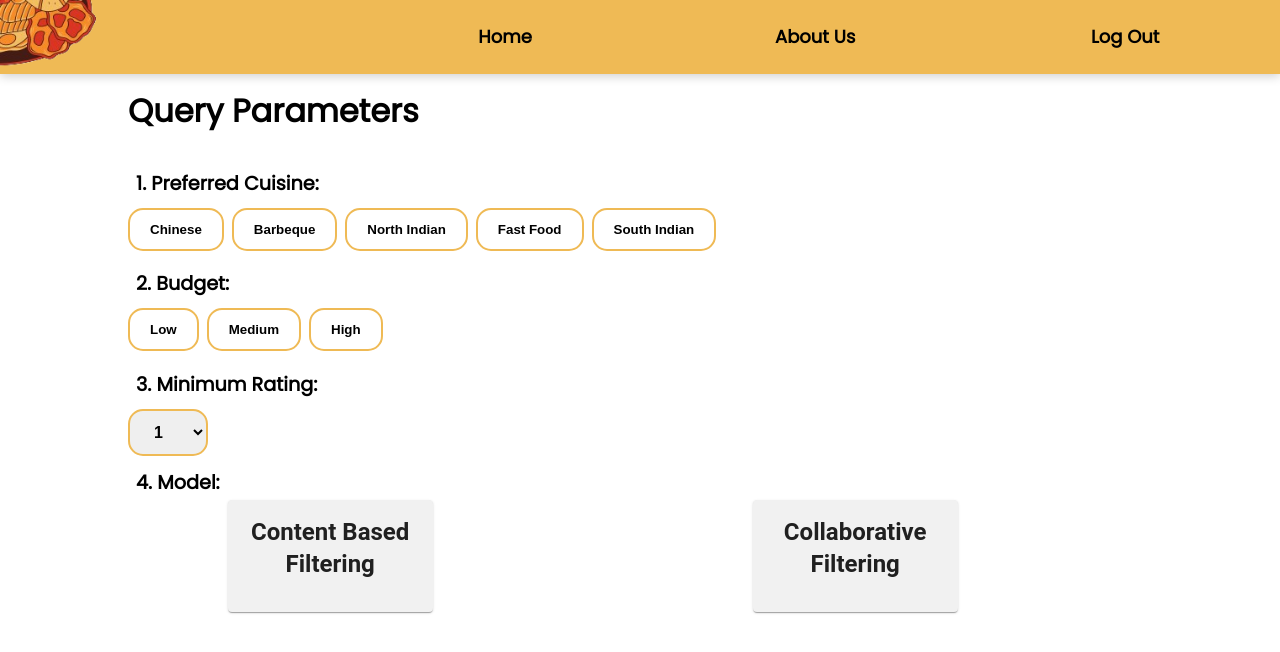
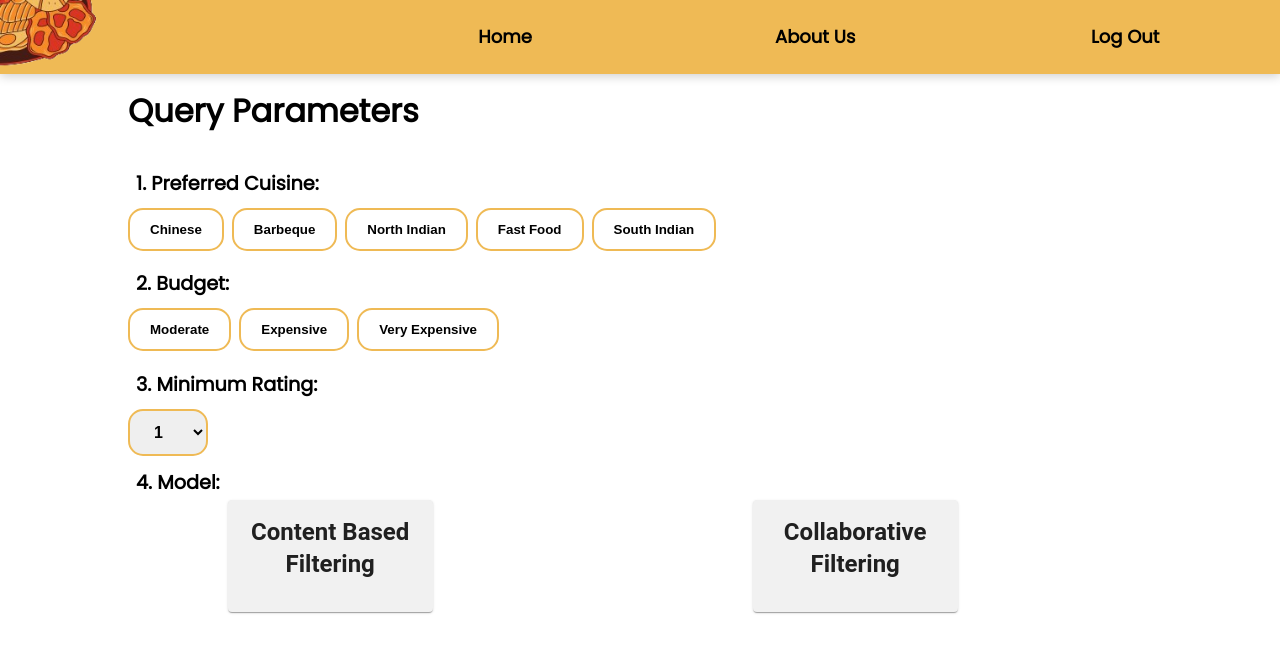
Before and after one commit to Machlinsekhar/RecommendationSysytem, a React (Create React App) app: page /dashboard/1 in a window 1280 px wide. Shown: the top 652 px of the page. Built offline with nearby package versions, Linux system fonts and the light colour scheme.

Commit message:
till frontend dashboard working

```diff
--- a/src/component/Dashboard.js
+++ b/src/component/Dashboard.js
@@ -14,7 +14,6 @@ import { useNavigate, useLocation } from 'react-router-dom';
 import NavBar from './NavBar';
 
 const Dashboard = () => {
-
   const [loadingModalOpen, setLoadingModalOpen] = useState(false);
   const [isSelected, setIsSelected] = useState(false);
   const [cuisine, setCuisine] = useState('');
@@ -25,15 +24,15 @@ const Dashboard = () => {
   const location = useLocation().pathname.split('/').pop();
 
   const dashboardContainer = {
-        height: '100vh', /* Set component height to cover the entire viewport */
+      height: '100vh',
       display: 'flex',
       flexDirection: 'column',
-        justifyContent: 'flex-start', /* Align content at the top */
-        alignItems: 'flex-start', /* Align content to the left */
+      justifyContent: 'flex-start',
+      alignItems: 'flex-start',
       paddingTop: '60px',
       paddingLeft:'8rem',
       backgroundColor: '#ffff',
-  backgroundSize: 'cover', /* Cover the entire container */
+      backgroundSize: 'cover',
       backgroundRepeat: 'no-repeat',
   };
 
@@ -45,30 +44,32 @@ const buttonStyleInline = {
     borderRadius: '15px',
     cursor: 'pointer',
     border: '2px solid #EFBA55',
-    fontWeight: 'bold',// Default border color
+    fontWeight: 'bold',
   };
 
-  const handleRatingChange = (rate) =>{
-    setRating(rate);
-  }
+  const handleRatingChange = (event) => {
+    const { value } = event.target;
+    setRating(value);
+  };
 
   const lowButtonStyle = {
     ...buttonStyleInline,
-    backgroundColor: budget === 'Low' ? '#EFBA55' : '#ffff',
+    backgroundColor: budget === 'Moderate' ? '#EFBA55' : '#ffff',
   };
 
   const moderateButtonStyle = {
     ...buttonStyleInline,
-    backgroundColor: budget === 'Moderate' ? '#EFBA55' : '#ffff',
+    backgroundColor: budget === 'Expensive' ? '#EFBA55' : '#ffff',
   };
 
   const highButtonStyle = {
     ...buttonStyleInline,
-    backgroundColor: budget === 'High' ? '#EFBA55' : '#ffff',
+    backgroundColor: budget === 'Very Expensive' ? '#EFBA55' : '#ffff',
   };
 
 
   const handleBudgetChange = (amount) => {
+    console.log(amount)
     setBudget(amount);
   };
 
@@ -113,10 +114,10 @@ const buttonStyleInline = {
       if (!response.ok) {
           throw new Error(`HTTP error! Status: ${response.status}`);
       }
-
       const data = await response.json();
       return data;
-            } catch (error) {
+    }
+    catch (error) {
       console.error('Failed to fetch recommendations:', error);
     }
   };
@@ -133,31 +134,22 @@ const buttonStyleInline = {
 
   const handleCollabClick = async () => {
     try {
-            // Open the modal before making the asynchronous call
       setLoadingModalOpen(true);
-
-            // Simulate an asynchronous operation with setTimeout
       setTimeout(async () => {
-                // Perform the asynchronous operation (fetchCollabRecommendations)
           const data = await fetchCollabRecommendations();
-
-                // After fetching data, close the modal
           setLoadingModalOpen(false);
-
-                // Navigate to the recommendation page with the fetched data
           navigate('/recommendation', { state: { recommendations: data } });
           console.log('Form submitted:', data);
       }, 3000);
-        } catch (error) {
-            // Handle errors appropriately
+    }
+    catch (error) {
       console.error('Error fetching data:', error);
-            setLoadingModalOpen(false); // Close the modal in case of an error
+      setLoadingModalOpen(false);
     }
   };
 
 
   const fetchCollabRecommendations = async () => {
-
     try {
         const response = await fetch('http://localhost:5000/collabrecommend', {
             method: 'POST',
@@ -174,8 +166,8 @@ const buttonStyleInline = {
   const buttonGroupStyle = {
     display: 'flex',
     justifyContent: 'center',
-        flexWrap: 'wrap', // Allow buttons to wrap
-        gap: '0.5rem', // Add gap between buttons
+    flexWrap: 'wrap',
+    gap: '0.5rem',
     marginBottom: '0.4rem',
   };
 
@@ -196,8 +188,6 @@ const buttonStyleInline = {
     fontSize: '1.2rem'
   };
 
-
-
   const buttonStyle2 = (currentCuisine) => ({
     padding: '12px 20px',
     display: 'block',
@@ -208,7 +198,9 @@ const buttonStyleInline = {
     cursor: 'pointer',
     fontWeight: 'bold',
     border:  '2px solid #EFBA55',
-      });  const [showCards, setShowCards] = useState(false);
+  });
+
+  const [showCards, setShowCards] = useState(false);
 
   const toggleCards = () => {
     setShowCards(!showCards);
@@ -219,8 +211,8 @@ const buttonStyleInline = {
     <div>
     <NavBar/>
     <div style={dashboardContainer}>
+    <h2 style={{ alignSelf: 'left', fontWeight: '900', fontSize: '2rem' }}>Query Parameters</h2>
 
-            <h2 style={{ alignSelf: 'left', fontWeight: '900', fontSize: '2rem' }}>Query Parameters</h2>
     <label style={labelStyle}>1. Preferred Cuisine:</label>
     <div style={buttonGroupStyle}>
       <button style={buttonStyle2('Chinese')} onClick={() => toggleCuisine('Chinese')}>
@@ -239,30 +231,32 @@ const buttonStyleInline = {
         South Indian
       </button>
     </div>
+
     <label style={labelStyle}>2. Budget:</label>
     <div style={buttonGroupStyle}>
       <button
         style={lowButtonStyle}
         onClick={() => handleBudgetChange('Moderate')}
       >
-    Low
+        Moderate
       </button>
       <button
         style={moderateButtonStyle}
         onClick={() => handleBudgetChange('Expensive')}
       >
-    Medium
+        Expensive
       </button>
       <button
         style={highButtonStyle}
         onClick={() => handleBudgetChange('Very Expensive')}
       >
-    High
+        Very Expensive
       </button>
     </div>
+
     <label style={labelStyle}>3. Minimum Rating:</label>
-        <div >
-        <select value={rating} onChange={handleRatingChange}   style={{ ...buttonStyleInline, width: '80px', alignSelf: 'left' }}>
+    <div>
+      <select value={rating} onChange={handleRatingChange} style={{ ...buttonStyleInline, width: '80px', alignSelf: 'left' }}>
         <option value="1">1</option>
         <option value="2">2</option>
         <option value="3">3</option>
@@ -291,9 +285,7 @@ const buttonStyleInline = {
             Suggests restaurants by analyzing their features, aligning with users' past preferences and profile characteristics.
           */}  </Typography>
         </CardContent>
-
       </Card>
-
       <Card sx={{ maxWidth: 205, marginLeft: 40, marginTop: 5,  backgroundColor: '#f1f1f1' }} onClick={handleCollabClick}>
         {/* <CardMedia
             sx={{ height: 140 }}
@@ -308,10 +300,9 @@ const buttonStyleInline = {
             Recommends restaurants based on the preferences of similar users, leveraging collective user behavior.
             </Typography> */}
         </CardContent>
+      </Card>
+    </div>
 
-            </Card>
-
-            </div>
     {showModal && (
       <div className="modal">
         <div className="modal-content">
--- a/src/component/UserProfile2.js
+++ b/src/component/UserProfile2.js
@@ -28,7 +28,7 @@ const UserProfile2 = () => {
   const handleProfileCompletion = (e) => {
     e.preventDefault();
     if (Object.values(ratings).some((rating) => rating !== '')) {
-      navigate('/dashboard');
+      navigate('/home');
     } else {
       alert('Enter your preferences.');
     }
```
Also changed, not shown: 1 other file (tests, documents, lock files or other folders). Lines whose indentation alone changed are shown as unchanged.
